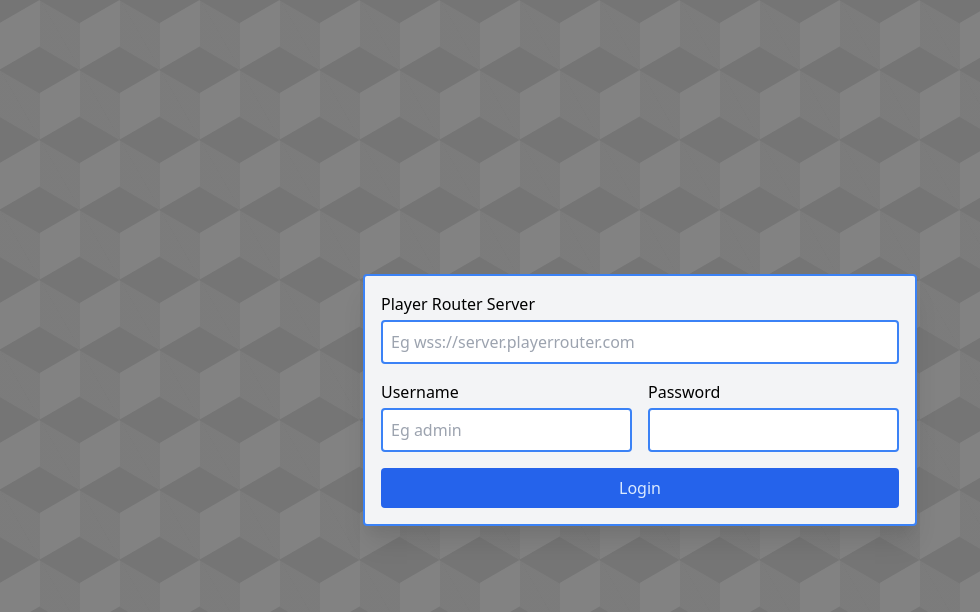
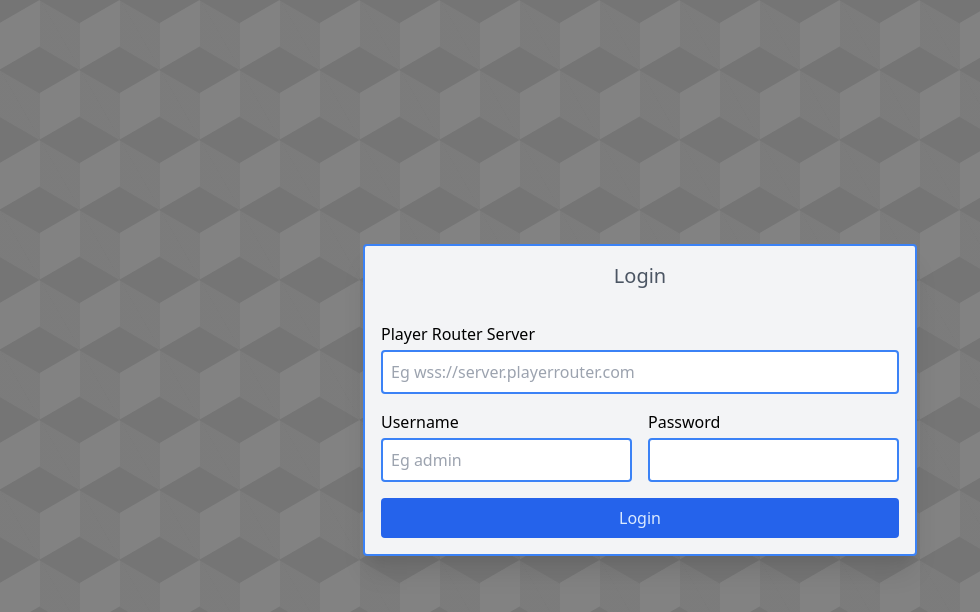
Before and after one commit to jakapps/player-router-console, a React (Create React App) app: page /login in a window 1280 px wide. Shown: the top 612 px of the page, without its empty margins (0-980 px from the left). Built offline with nearby package versions, Linux system fonts and the light colour scheme.

Commit message:
Added title parameter to Box component

```diff
--- a/src/box/box.tsx
+++ b/src/box/box.tsx
@@ -1,16 +1,28 @@
 import { FC } from "react";
 
 interface BoxProps {
+    title?: string,
     children?: any,
     collapsed: boolean
 };
 
-const Box: FC<BoxProps> = ({ children, collapsed }) => {
+const Box: FC<BoxProps> = ({ children, collapsed, title }) => {
+
+    const displayTitle = (
+        <div className="p-4 text-gray-600 text-xl flex">
+            <div className="flex-grow"></div>
+            {title}
+            <div className="flex-grow"></div>
+        </div>
+    );
 
     return (
-        <div className={`bg-gray-100 p-4 border-2 border-blue-500 rounded shadow-xl ${collapsed? 'spinning' : 'expanding'}`}>
+        <div className={`bg-gray-100 border-2 border-blue-500 rounded shadow-xl ${collapsed? 'spinning' : 'expanding'}`}>
             <div className={`${collapsed ? 'collapsed' : ''}`}>
-                {children}
+                {title && displayTitle}
+                <div className="p-4">
+                    {children}
+                </div>
             </div>
         </div>
     );
--- a/src/login/login.tsx
+++ b/src/login/login.tsx
@@ -51,7 +51,7 @@ const Login: FC<ILoginProps> = ({ onSubmit, errorUrl, errorUsername, errorPasswo
     };
 
     return (
-        <Box collapsed={loading}>
+        <Box collapsed={loading} title="Login">
             <div className="pb-4">
                 <InputField
                     name="url"
```
Also changed, not shown: src/game-server/game-server.tsx (+4 -3 lines), 1 other file (tests, documents, lock files or other folders).
